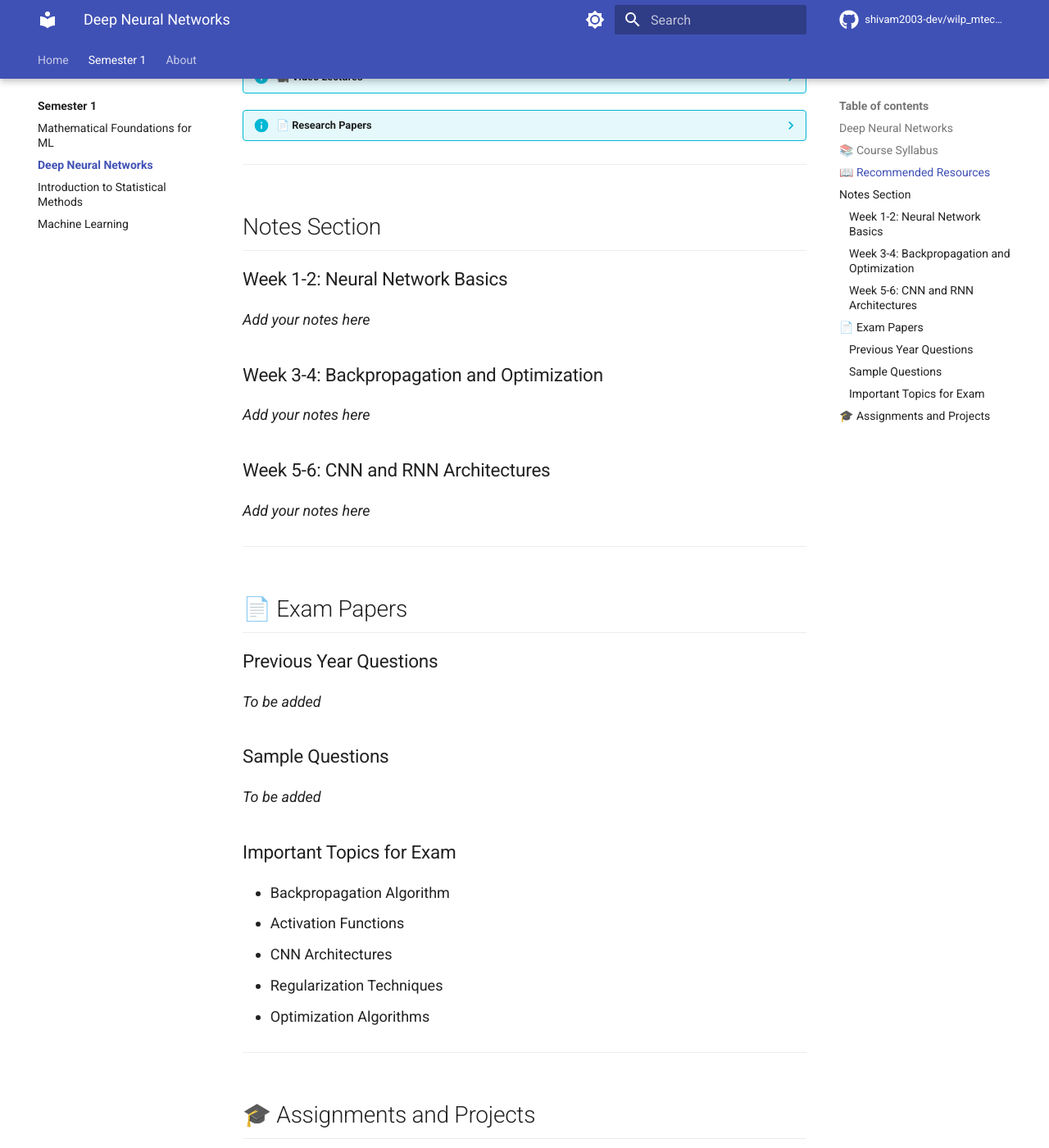
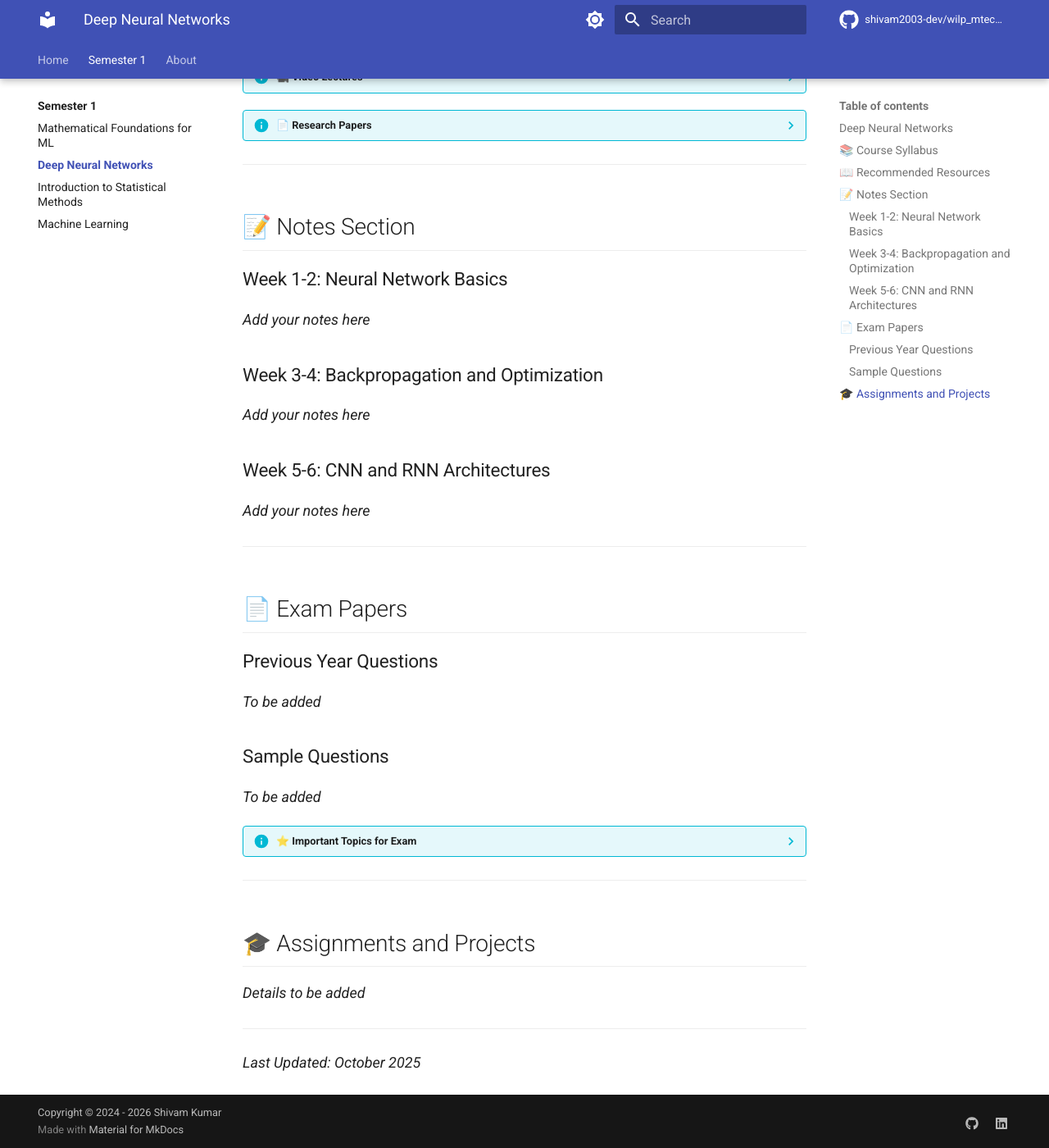
Before and after one commit to shivam2003-dev/wilp_mtech-aiml-knowledge-base, an MkDocs documentation site: the page built from docs/semester1/deep-neural-networks.md, in a window 1280 px wide and 1400 px high, scrolled down 779 px. Shown: the whole window at 82% size. Built offline with MkDocs 1.6.1 and Material for MkDocs 9.7.7, drawn with Linux system fonts in a browser that asks for light colours; comment, search, counter and statistics services are not loaded; some of the changed text lies outside the part shown.

Commit message:
Make important exam topics and skills section collapsible

```diff
--- a/docs/semester1/deep-neural-networks.md
+++ b/docs/semester1/deep-neural-networks.md
@@ -14,10 +14,10 @@
 
 ## 📖 Recommended Resources
 
-??? info "�‍🏫 Recommended by Professor"
+??? info "👨‍🏫 Recommended by Professor"
     - *To be added later*
 
-??? info "�📚 Books"
+??? info "� Books"
     - *To be added later*
     - Deep Learning - Ian Goodfellow, Yoshua Bengio, Aaron Courville
     - Neural Networks and Deep Learning - Michael Nielsen
@@ -37,7 +37,7 @@
 
 ---
 
-##  Notes Section
+## 📝 Notes Section
 
 ### Week 1-2: Neural Network Basics
 *Add your notes here*
```
Also changed, not shown: other parts of docs/semester1/deep-neural-networks.md (+6 -6 lines), docs/about/contact.md (+16 -15 lines), docs/semester1/machine-learning.md (+7 -7 lines), docs/semester1/mathematical-foundations.md (+5 -5 lines), docs/semester1/statistical-methods.md (+6 -6 lines).
